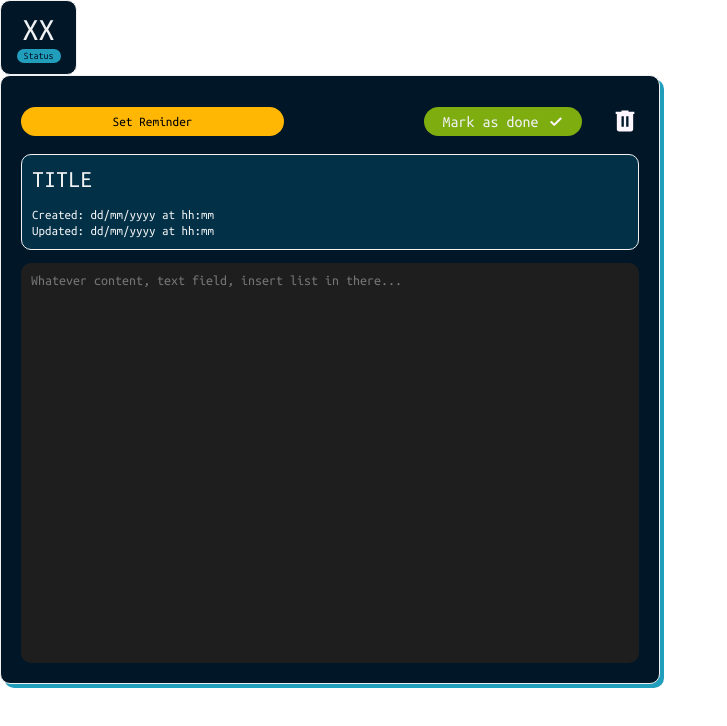
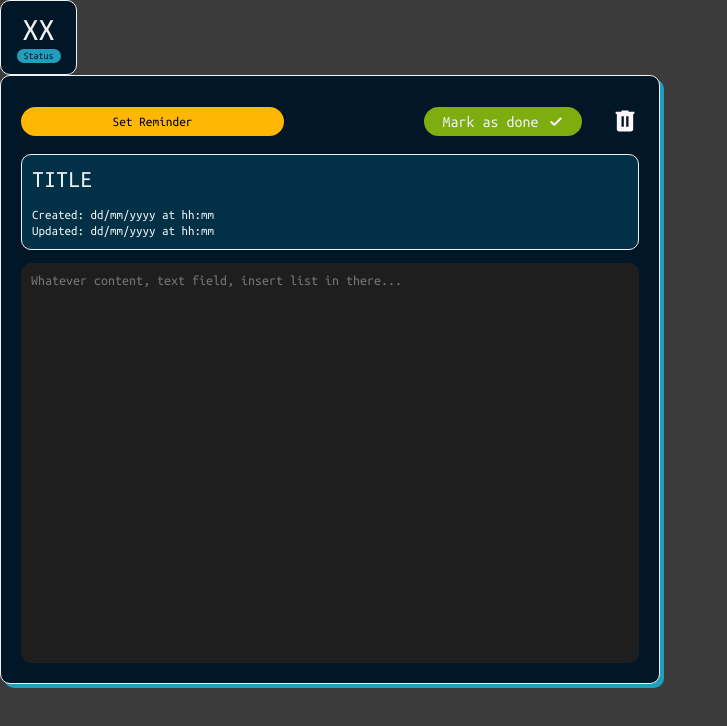
Before and after one commit to Snowlydial/WILO, a React (Vite) app in the folder frontend/: page / in a window 1280 px wide. Shown: the top 726 px of the page, without its empty margins (0-727 px from the left). Built offline with nearby package versions, Linux system fonts and the light colour scheme.

Commit message:
refact-no default button styling

```diff
--- a/frontend/src/components/log/LogCard.css
+++ b/frontend/src/components/log/LogCard.css
@@ -1,11 +1,3 @@
-button {
-    appearance: none;
-    -webkit-appearance: none;
-    background: transparent;
-    border: none;
-    padding: 0;
-}
-
 .custom-btn {
     cursor: pointer;
 }
--- a/frontend/src/index.css
+++ b/frontend/src/index.css
@@ -3,6 +3,18 @@
   margin: 0;
   padding: 0;
   font-family: 'Ubuntu Mono', monospace;
+}
+
+body {
+  background-color: rgb(59, 59, 59);
+}
+
+button {
+  appearance: none;
+  -webkit-appearance: none;
+  background: transparent;
+  border: none;
+  padding: 0;
 }
 
 @font-face {
```
